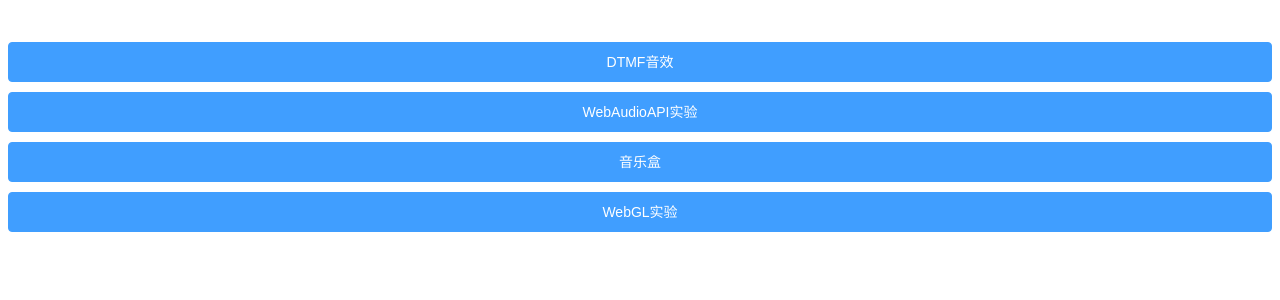
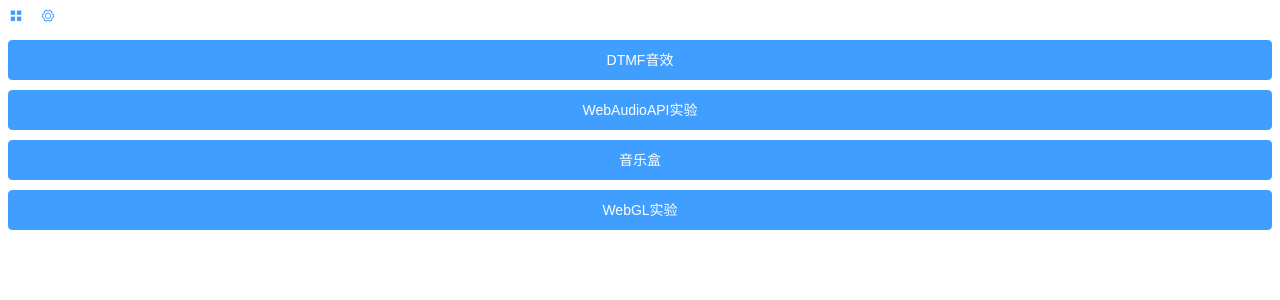
Before and after one commit to frank-deng/experimental-works, a Vue app in the folder vue-cli/: page /#/ in a window 1280 px wide. Shown: the top 300 px of the page. Built offline with nearby package versions, Linux system fonts and the light colour scheme; what vue-resource would draw is missing.

Commit message:
vue-cli updated menubar

```diff
--- a/vue-cli/src/App.vue
+++ b/vue-cli/src/App.vue
@@ -1,12 +1,24 @@
 <template>
   <div id="app">
-    <router-view/>
+    <div class='toolBox'>
+      <el-button type='text' icon='el-icon-menu' @click='backToMenu'></el-button>
+      <el-button type='text' icon='el-icon-setting' @click='showVConsole'></el-button>
+    </div>
+    <router-view class='routerView'/>
   </div>
 </template>
 
 <script>
 export default {
-  name: 'App'
+  name: 'App',
+  methods:{
+    backToMenu(){
+      this.$router.push('/');
+    },
+    showVConsole(){
+      self.vConsole.show();
+    },
+  },
 }
 </script>
 
@@ -20,7 +32,7 @@ export default {
   position: fixed;
   left: 0;
   right: 0;
-  top: 34px;
+  top: 0;
   bottom: 0;
   padding: 0;
   margin: 0;
@@ -30,8 +42,30 @@ ul, li{
 	padding: 0;
 }
 #__vconsole .vc-switch{
-  right:0;
-  top:0;
-  bottom:auto;
+  display:none;
+}
+.routerView{
+  position: absolute;
+  left: 0;
+  right: 0;
+  top: 32px;
+  bottom: 0;
+}
+.toolBox{
+  position: absolute;
+  left: 0;
+  right: 0;
+  top: 0;
+  height: 32px;
+  overflow:auto;
+}
+.toolBox .el-button{
+  display:block;
+  float:left;
+  line-height:32px;
+  width:32px;
+  border:none;
+  margin:0;
+  padding:0;
 }
 </style>
--- a/vue-cli/src/components/IndexPage/IndexPage.js
+++ b/vue-cli/src/components/IndexPage/IndexPage.js
@@ -1,5 +1,4 @@
 import { routeInfo } from '../../router';
-import { beep98 } from '../../js/beep98.js';
 export default {
 	data(){
 		return {
@@ -17,6 +16,5 @@ export default {
 				this.routeInfo.push(route);
 			}
 		}
-		beep98(0.2);
 	},
 };
--- a/vue-cli/src/js/beep98.js
+++ /dev/null
@@ -1,22 +0,0 @@
-export function beep98(volume = 0.5, extctx = undefined){
-	var ctx = extctx || new AudioContext();
-
-	var gain = ctx.createGain();
-	gain.gain.setValueAtTime(volume, ctx.currentTime);
-	gain.connect(ctx.destination);
-
-	var beeper = ctx.createOscillator();
-	beeper.type = 'square';
-	beeper.frequency.setValueAtTime(2000, ctx.currentTime);
-	beeper.frequency.setValueAtTime(1000, ctx.currentTime + 0.15);
-	beeper.connect(gain);
-	beeper.start();
-	beeper.stop(ctx.currentTime + 0.3);
-	setTimeout(()=>{
-		gain.disconnect();
-		beeper.disconnect();
-		if (!extctx){
-			ctx.close();
-		}
-	}, 400);
-}
--- a/vue-cli/src/main.js
+++ b/vue-cli/src/main.js
@@ -1,5 +1,7 @@
 import VConsole from 'vconsole'
-let vConsole = new VConsole();
+const vConsole = new VConsole();
+vConsole.show();
+self.vConsole = vConsole;
 
 // The Vue build version to load with the `import` command
 // (runtime-only or standalone) has been set in webpack.base.conf with an alias.
```
